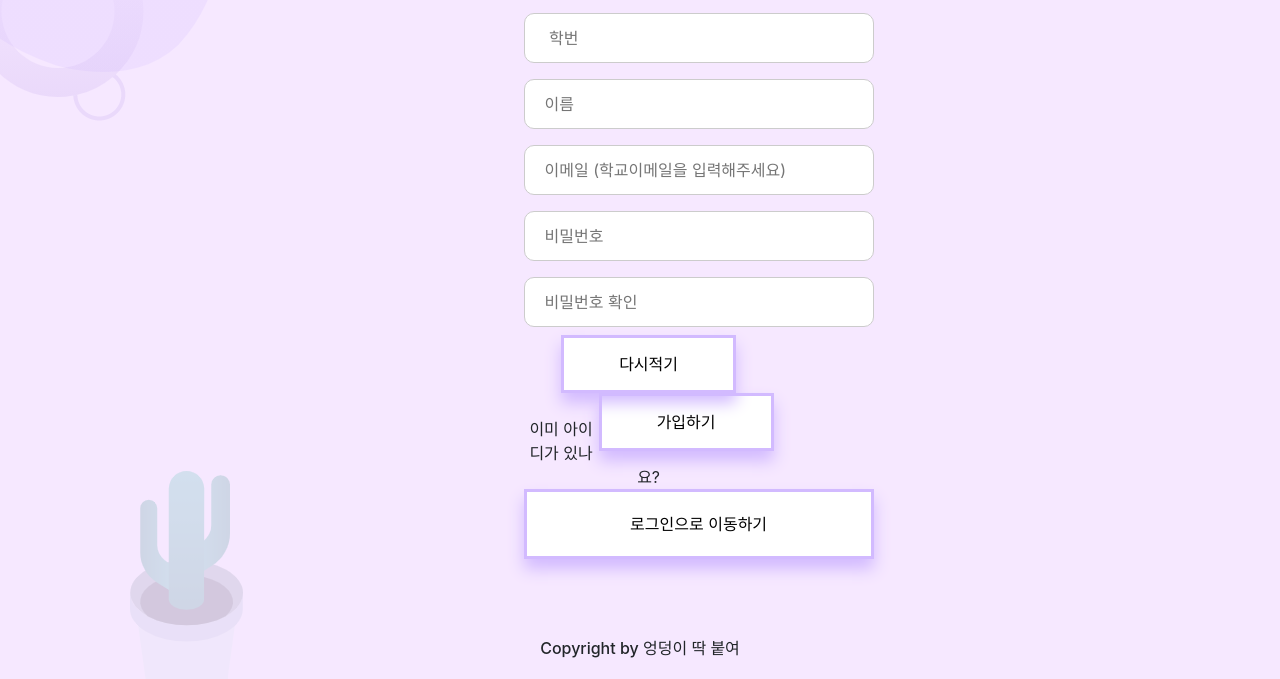
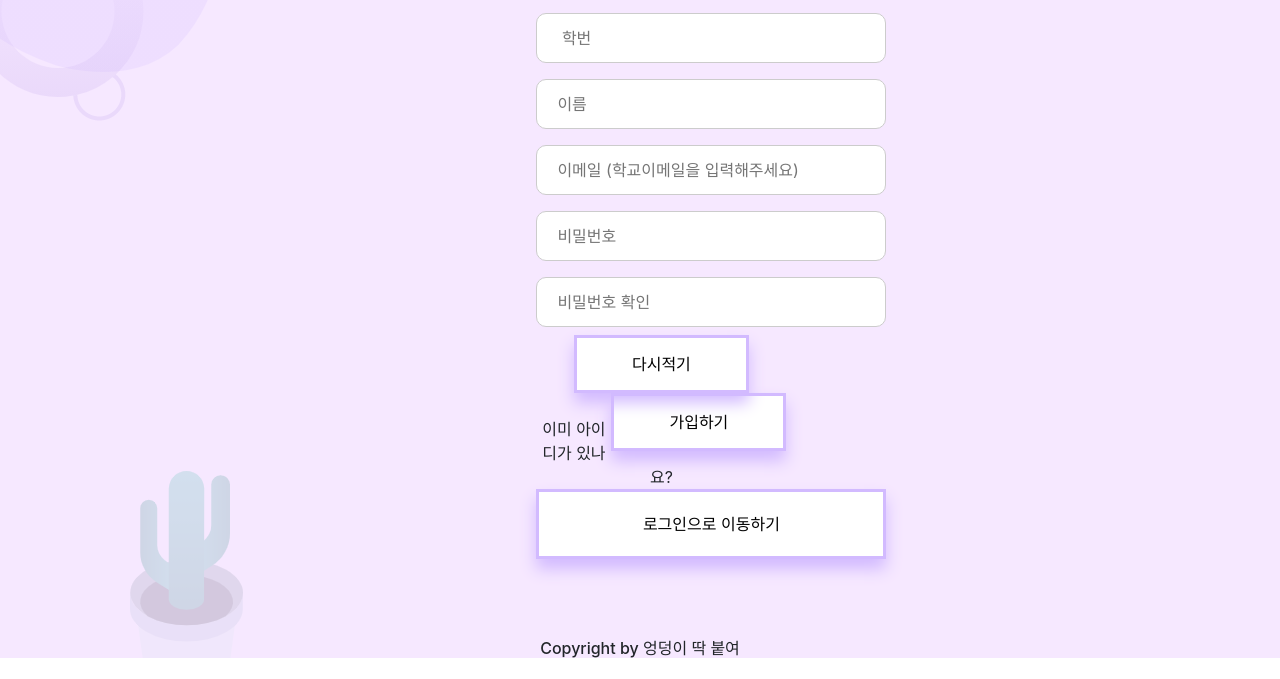
Before and after one commit to bsu414/Gsmfestival-Master, a plain HTML site: page signup.html in a window 1280 px wide. Shown: the part 197-876 px from the top of the page. After the commit the page ends 855 px from the top, so only its background shows below. Drawn offline with nearby package versions, Linux system fonts and the light colour scheme.

Commit message:
signup수정

```diff
--- a/signup.css
+++ b/signup.css
@@ -2,8 +2,9 @@
   margin: 0;
   padding: 0;
 }
+
 html,
-body{
+body {
   width: 100%;
   height: 100%;
   background-image: url(/Gsmfestival-Master/image/Background.png);
@@ -15,6 +16,7 @@ header {
   width: 100%;
   height: 10%;
 }
+
 .logo {
   height: 100%;
 }
@@ -23,20 +25,23 @@ header {
   margin-left: 2%;
   height: 100%;
 }
+
 /*article*/
 form {
   display: inline-block;
   justify-content: center;
-  margin-left: 37vw;
+  margin-left: 38vw;
   padding: 50px;
   padding-top: 7vh;
   padding-bottom: 10vh;
   animation: fadein 1s;
   text-align: center;
   width: 350px;
+  min-height: 659px;
   /* background-color: rgba(248, 238, 230, 0.2); */
 }
-form label h1{
+
+form label h1 {
   font-size: 2rem;
   padding-bottom: 10%;
 }
@@ -51,7 +56,7 @@ input[type=email] {
   border: 1px solid #ccc;
   border-radius: 10px;
   -webkit-box-sizing: border-box;
-          box-sizing: border-box;
+  box-sizing: border-box;
 }
 
 button {
@@ -67,32 +72,38 @@ button {
   cursor: pointer;
   width: 175px;
 }
-button[type=submit]{
+
+button[type=submit] {
   float: right;
   text-align: center;
 }
-#gologin{
+
+#gologin {
   padding: 20px 10px;
   width: 350px;
 }
+
 button:hover {
   background-color: #d2baff;
   box-shadow: 0px 20px 20px rgb(223, 222, 222);
   color: #fff;
   transform: translateY(-7px);
+  border: #fff solid 5px;
 }
 
 @keyframes fadein {
   from {
-      opacity:0;
+    opacity: 0;
   }
+
   to {
-      opacity:1;
+    opacity: 1;
   }
 }
 
 footer {
   text-align: center;
-  height: 5%;
+  justify-content: space-between;
 }
+
 /*# sourceMappingURL=signup.css.map */
--- a/signup.html
+++ b/signup.html
@@ -18,7 +18,7 @@
         </div>
     </header>
     <section>
-        <form>
+        <form class="form">
             <label for="information">
                 <h1>회원가입</h1>
             </label>
@@ -36,6 +36,9 @@
             <button type="button" onclick="location.href='login.html'" id="gologin">로그인으로 이동하기</button>
         </form>
     </section>
+    <footer>
+        <h6>Copyright by 엉덩이 딱 붙여</h6>
+    </footer>
     <script src="https://ajax.googleapis.com/ajax/libs/jquery/1/jquery.min.js"></script>
     <script>
         $(function () {
@@ -79,7 +82,5 @@
     </script>
 
 </body>
-<footer>
-    <h6>Copyright by 엉덩이 딱 붙여</h6>
-</footer>
+
 </html>
```
Also changed, not shown: login.html (+1 -0 lines).
